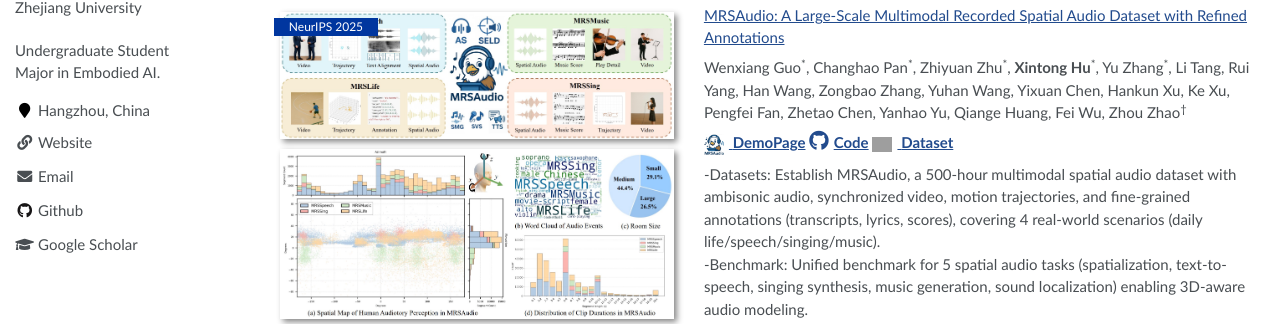
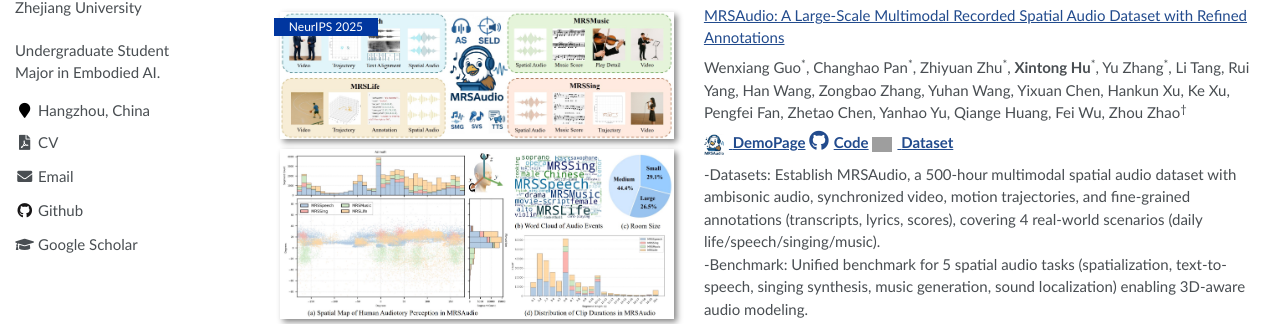
Before and after one commit to Erics-zju/huxintong.github.io, a Jekyll site: the page built from _pages/about.md, in a window 1280 px wide. Shown: the part 396-720 px from the top of the page. Built offline with Jekyll 4.4.1, drawn with Linux system fonts in a browser that asks for light colours; grey boxes are pictures that could not be loaded.

Commit message:
Add CV link with PDF icon to sidebar

```diff
--- a/_config.yml
+++ b/_config.yml
@@ -30,7 +30,8 @@ author:
   googlescholar    : "https://scholar.google.com/citations?user=1yZoMlcAAAAJ&hl=zh-CN"
   email            : "huxintong@zju.edu.cn"
   researchgate     :  # e.g., "https://www.researchgate.net/profile/yourprofile"
-  uri              : "XintongHu_CV.pdf"
+  cv               : "XintongHu_CV.pdf"  # Custom field for CV
+  uri              :
   bitbucket        :
   codepen          :
   dribbble         :
--- a/_includes/author-profile.html
+++ b/_includes/author-profile.html
@@ -24,6 +24,9 @@
       {% endif %}
       {% if author.employer %}
         <li><i class="fa fa-fw fa-map-marker" aria-hidden="true"></i> {{ author.employer }}</li>
+      {% endif %}
+      {% if author.cv %}
+        <li><a href="{{ author.cv }}"><i class="fas fa-fw fa-file-pdf" aria-hidden="true"></i> CV</a></li>
       {% endif %}
       {% if author.uri %}
         <li><a href="{{ author.uri }}"><i class="fas fa-fw fa-link" aria-hidden="true"></i> Website</a></li>
@@ -120,6 +123,9 @@
 {% endif %}
     </ul>
       <div class="author__urls_sm">
+      {% if author.cv %}
+        <a href="{{ author.cv }}"><i class="fas fa-fw fa-file-pdf" aria-hidden="true"></i></a>
+      {% endif %}
       {% if author.uri %}
         <a href="{{ author.uri }}"><i class="fas fa-fw fa-link" aria-hidden="true"></i></a>
       {% endif %}
```
